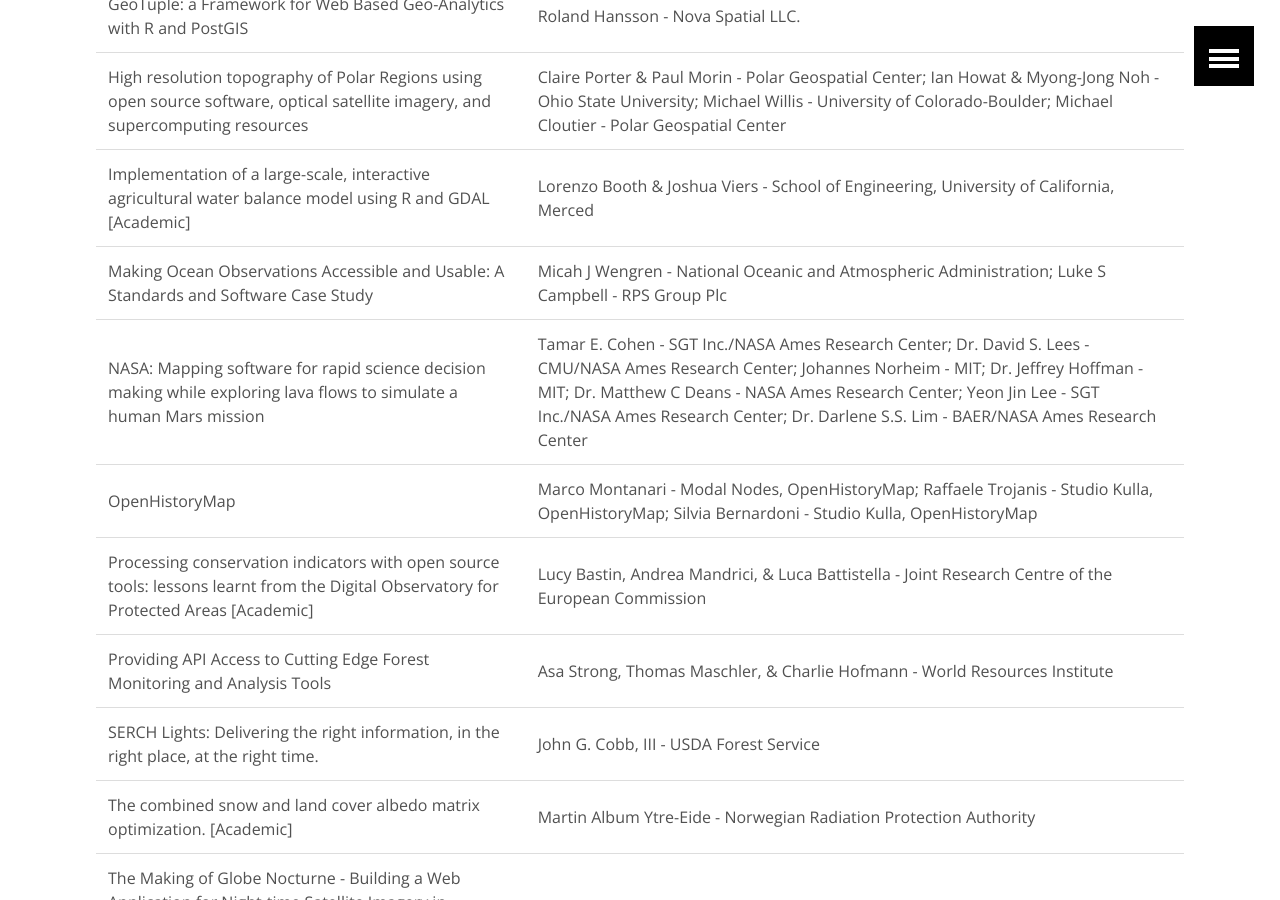
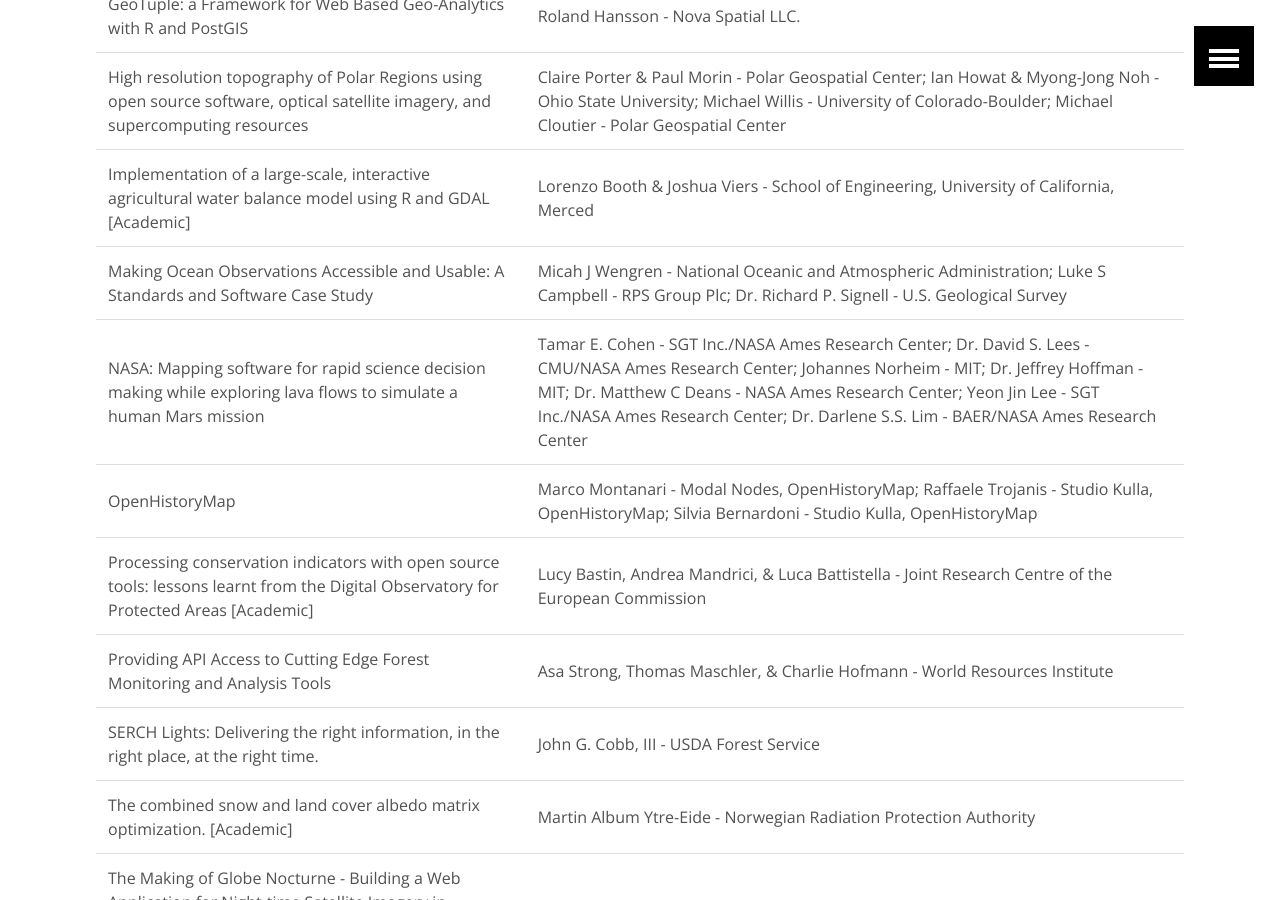
Before and after one commit to AvidGeo/foss4g2017-dev, a Jekyll site: the page built from accepted-presentations/index.html, in a window 1280 px wide and 900 px high, scrolled down 16372 px. Built offline with Jekyll 4.4.1, drawn with Linux system fonts in a browser that asks for light colours.

Commit message:
update presentation authors

```diff
--- a/accepted-presentations/index.html
+++ b/accepted-presentations/index.html
@@ -261,7 +261,7 @@
     <tr><td>GeoTuple: a Framework for Web Based Geo-Analytics with R and PostGIS</td><td>Roland Hansson - Nova Spatial LLC.</td></tr>
     <tr><td>High resolution topography of Polar Regions using open source software, optical satellite imagery, and supercomputing resources</td><td>Claire Porter &amp; Paul Morin - Polar Geospatial Center; Ian Howat &amp; Myong-Jong Noh - Ohio State University; Michael Willis - University of Colorado-Boulder; Michael Cloutier - Polar Geospatial Center</td></tr>
     <tr><td>Implementation of a large-scale, interactive agricultural water balance model using R and GDAL [Academic]</td><td>Lorenzo Booth &amp; Joshua Viers - School of Engineering, University of California, Merced</td></tr>
-    <tr><td>Making Ocean Observations Accessible and Usable:  A Standards and Software Case Study</td><td>Micah J Wengren - National Oceanic and Atmospheric Administration; Luke S Campbell - RPS Group Plc</td></tr>
+    <tr><td>Making Ocean Observations Accessible and Usable:  A Standards and Software Case Study</td><td>Micah J Wengren - National Oceanic and Atmospheric Administration; Luke S Campbell - RPS Group Plc; Dr. Richard P. Signell - U.S. Geological Survey</td></tr>
     <tr><td>NASA: Mapping software for rapid science decision making while exploring lava flows to simulate a human Mars mission</td><td>Tamar E. Cohen - SGT Inc./NASA Ames Research Center; Dr. David S. Lees - CMU/NASA Ames Research Center; Johannes Norheim - MIT; Dr. Jeffrey Hoffman - MIT; Dr. Matthew C Deans - NASA Ames Research Center; Yeon Jin Lee - SGT Inc./NASA Ames Research Center; Dr. Darlene S.S. Lim - BAER/NASA Ames Research Center</td></tr>
     <tr><td>OpenHistoryMap</td><td>Marco Montanari - Modal Nodes, OpenHistoryMap; Raffaele Trojanis - Studio Kulla, OpenHistoryMap; Silvia Bernardoni - Studio Kulla, OpenHistoryMap</td></tr>
     <tr><td>Processing conservation indicators with open source tools: lessons learnt from the Digital Observatory for Protected Areas [Academic]</td><td>Lucy Bastin, Andrea Mandrici, &amp; Luca Battistella - Joint Research Centre of the European Commission</td></tr>
```
